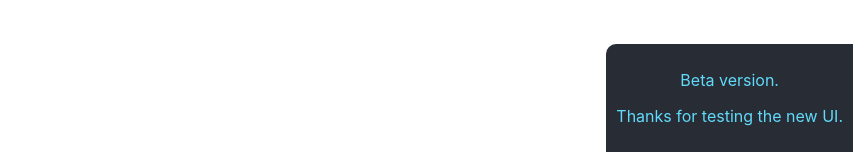
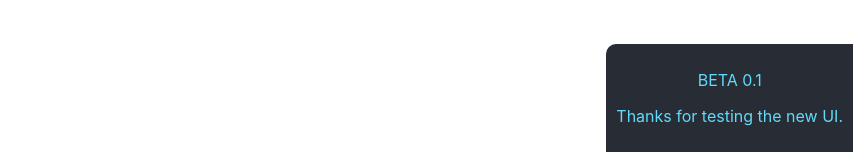
Before and after one commit to askodia-nt/DeadReact, a React (Create React App) app: page / in a window 1280 px wide. Shown: the part 648-800 px from the top of the page, without its empty margins (427-1280 px from the left). Built offline with nearby package versions, Linux system fonts and the light colour scheme; a web font is replaced by a local one.

Commit message:
Update App.tsx

```diff
--- a/src/App.tsx
+++ b/src/App.tsx
@@ -55,7 +55,7 @@ function App() {
 
           <p
             >
-            Beta version.
+            BETA 0.1
           </p>
           <p>
             Thanks for testing the new UI.
```
